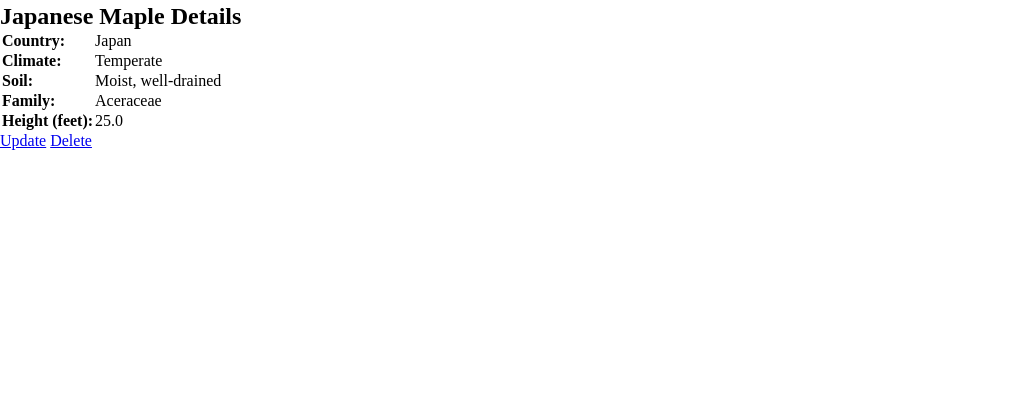
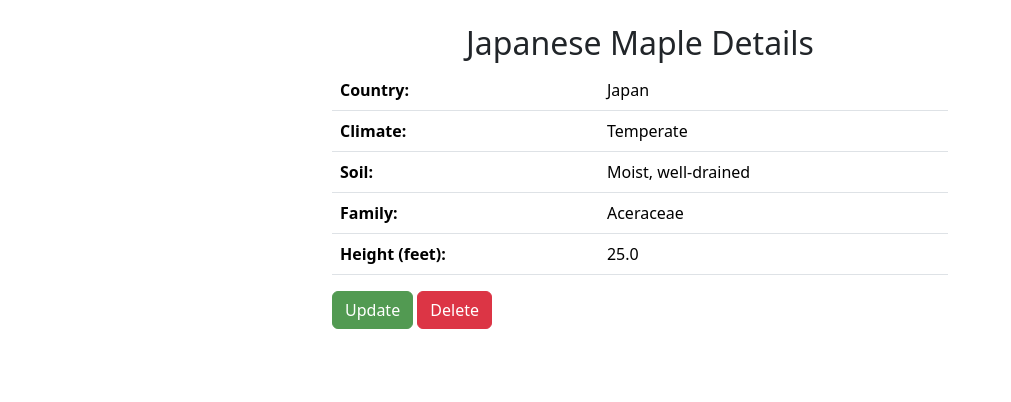
Before and after one commit to 2887ankit/DevOpsSec-WebApp, a Django app: page /plants/1/ in a window 1280 px wide. Shown: the part 398-800 px from the top of the page, without its empty margins (0-1011 px from the left). Run offline with Django 3.2, Linux system fonts and the light colour scheme; a user stored in the database is signed in; data comes from the database, SQL or seed files in the repository; both versions use the stored data as it was after the commit.

Commit message:
updated base_generic.html inde.html show.html style.css signin.html

```diff
--- a/plants/templates/plants/base_generic.html
+++ b/plants/templates/plants/base_generic.html
@@ -3,6 +3,7 @@
 <html>
 <head>
     <link rel="stylesheet" href="{% static '/styles.css' %}" />
+    <link href="https://cdn.jsdelivr.net/npm/bootstrap@5.3.0-alpha3/dist/css/bootstrap.min.css" rel="stylesheet" integrity="sha384-KK94CHFLLe+nY2dmCWGMq91rCGa5gtU4mk92HdvYe+M/SXH301p5ILy+dN9+nJOZ" crossorigin="anonymous">
 </head>
 <body>
     <header>
@@ -10,8 +11,10 @@
         <nav>
             <ul class="nav_links">
                 {% if user.is_authenticated %}
+                <div class="barlinks">
                 <li><a href="/plants">Plants</a></li>
                 <li><a href="/plants/add_plant">Add Plant</a></li>
+                </div>
                 {% endif %}
             </ul>
         </nav>
--- a/plants/templates/plants/show.html
+++ b/plants/templates/plants/show.html
@@ -1,9 +1,11 @@
 {% extends "plants/base_generic.html" %}
 {% block content %}
 <img class="banner" src="https://cdn.pixabay.com/photo/2017/01/30/16/11/sunset-2021266_1280.jpg" alt="Forest">
-<h2>{{plant.name}} Details</h2>
-<table>
-     <thead>
+
+<div class="content container">
+<h2 class="text-center">{{plant.name}} Details</h2>
+<table class="table ">
+     <thea >
      </thead>
      <tbody>
          <tr>
@@ -29,6 +31,8 @@
      </tbody>
  </table>
 
- <a href="/update/{{ plant.id }}">Update</a>
- <a href="/delete/{{ plant.id }}">Delete</a>
+ <a class="btn btn-success" href="/update/{{ plant.id }}">Update</a>
+ <a class="btn btn-danger" href="/delete/{{ plant.id }}">Delete</a>
+
+ </div>
  {% endblock content %}
--- a/static/styles.css
+++ b/static/styles.css
@@ -95,3 +95,106 @@ header {
 .signin_button button:hover {
     background-color: #D4F6DD;
 }
+
+a {
+    text-decoration: none !important;
+    color: orange !important;
+}
+
+header {
+    background: orange;
+    padding: 15px;
+}
+
+form.container.signin-form {
+    width: 26%;
+    margin-top: 30px;
+}
+form.signin-form {
+    display: block;
+    width: 35%;
+    margin: 0 auto;
+    margin-top: 100px;
+}
+
+form.signin-form input {
+    width: 100%;
+    height: 50px;
+    border: none;
+    padding: 20px;
+}
+.signin_button button:hover {
+    background-color: #000000;
+    color: white;
+}
+.heading a {
+    color: black !important;
+    padding: 40px;
+}
+.greetings a {
+    margin-left: 30px;
+    padding-right: 40px;
+}
+li.list-group-item {}
+
+.data-1 {
+    width: 50%;
+    margin: 0 auto;
+}
+
+.data-1 ul {
+    width: 50%;
+    margin: 0 auto;
+    margin-top: 50px;
+    margin-bottom: 50px;
+}
+.content.container {
+    width: 50%;
+    margin: 0 auto;
+    margin-top: 50px;
+}
+a.btn.btn-success {
+    color: white !important;
+    background: #529a52;
+    border-color: #529a52;
+}
+
+a.btn.btn-danger {
+    color: white !important;
+}
+form.form_allignment {
+    display: block;
+    width: 50%;
+    margin: 0 auto;
+    margin-top: 50px;
+}
+
+form.form_allignment input {
+    width: 100%;
+    height: 35px;
+    border: none;
+    background: #e7f0fe;
+    padding-left: 15px;
+}
+
+form.form_allignment lable {
+    color: orange !important;
+}
+form.form_allignment button {
+    padding: 5px 20px;
+    border: none;
+    background: orange;
+    color: white;
+    border-radius: 50px;
+}
+span.helptext {
+    color: #0266ff;
+}
+form.form_allignment {
+    margin-bottom: 50px;
+}
+.signin_button button {color: orange !important;}
+
+.barlinks a {
+    color: black !important;
+}
--- a/users/templates/users/signin.html
+++ b/users/templates/users/signin.html
@@ -5,11 +5,11 @@
         Go to... <a href="plants">Plants List</a></p>
         <p>Or add Plants <a href="/plants/add_plant">Add Plants</a></p>
 {% else %}
-    <form class="text_center" method="POST">
+    <form class=" signin-form" method="POST">
         {% csrf_token %}
         {{ form.as_p }}
         <div>
-            <button type="submit">Sign In</button>
+            <button class="btn btn-success" type="submit">Sign In</button>
         </div>
         <p></p>
         <div> If you don't have an account yet
```
Also changed, not shown: plants/templates/plants/index.html (+11 -6 lines), db.sqlite3.
